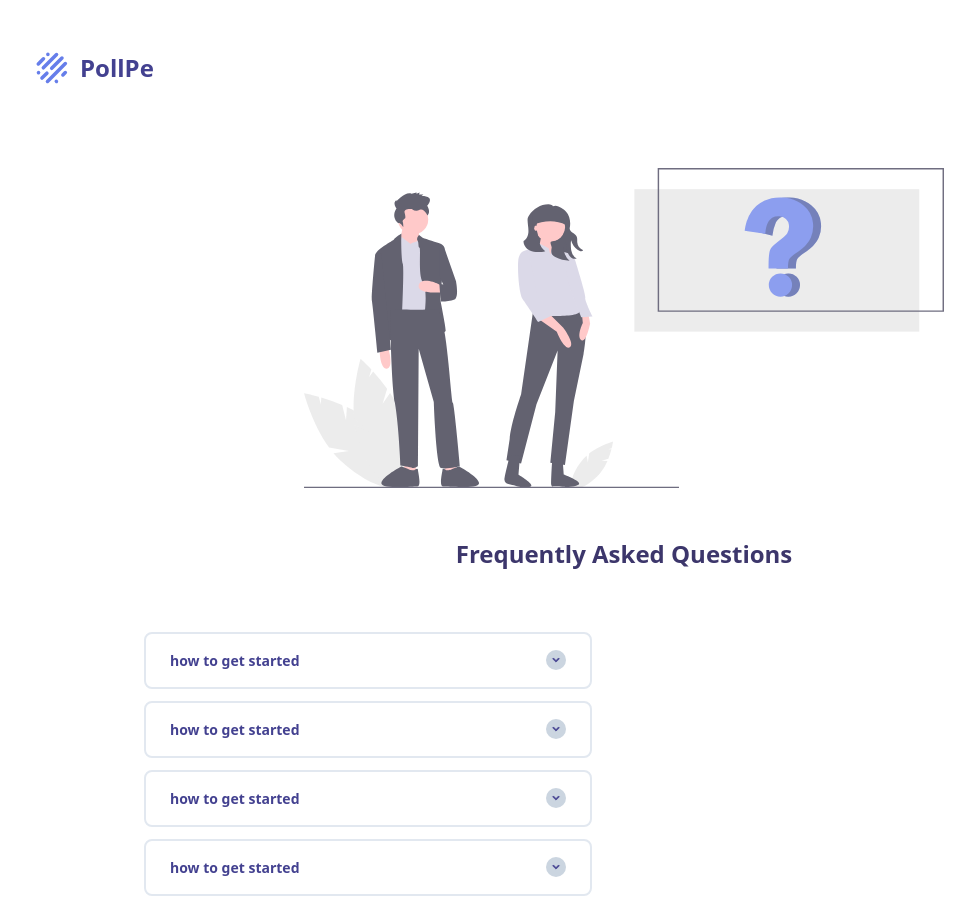
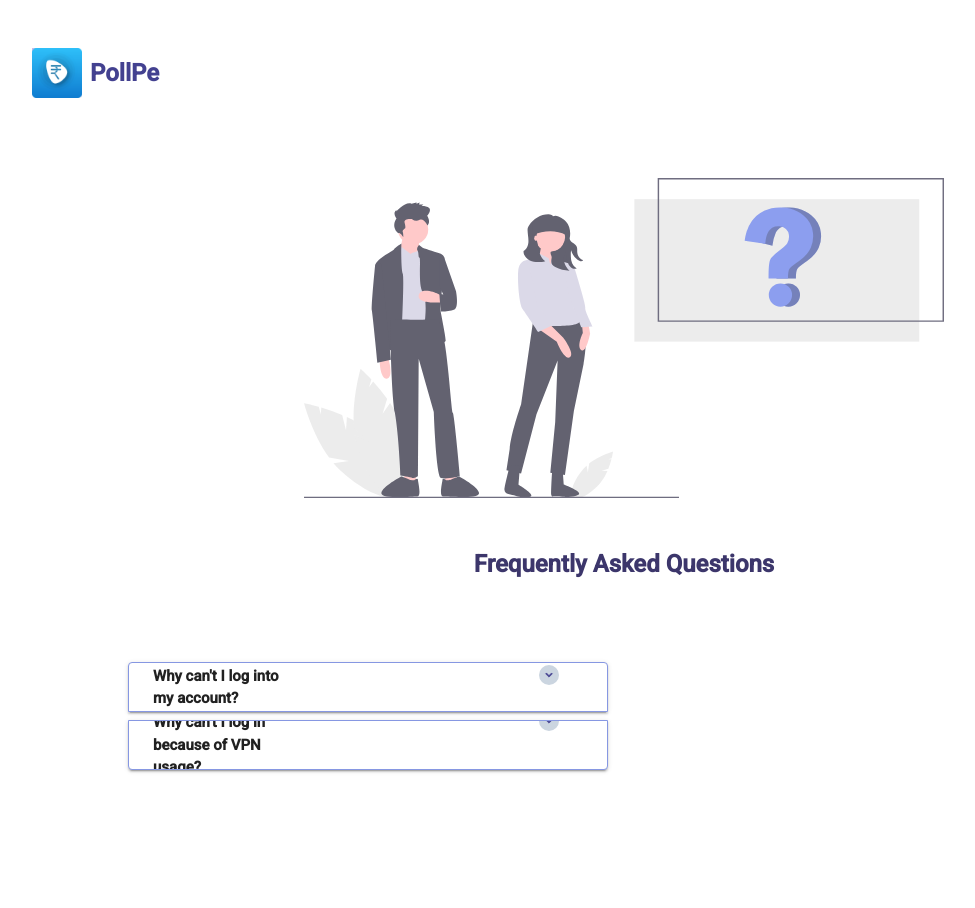
Before and after one commit to abhimaninnovations/faq-app, an Angular app: page /faq-app/ in a window 1280 px wide. Before the commit this address led to /. Shown: the whole page, without its empty margins (16-991 px from the left). After the commit the page ends 800 px from the top, so only its background shows below. Built offline with nearby package versions, Linux system fonts and the light colour scheme.

Commit message:
implemented exansion view in faq page

```diff
--- a/angular.json
+++ b/angular.json
@@ -24,6 +24,7 @@
               "src/assets"
             ],
             "styles": [
+              "./node_modules/@angular/material/prebuilt-themes/deeppurple-amber.css",
               "src/styles.css"
             ],
             "scripts": []
@@ -87,6 +88,7 @@
               "src/assets"
             ],
             "styles": [
+              "./node_modules/@angular/material/prebuilt-themes/deeppurple-amber.css",
               "src/styles.css"
             ],
             "scripts": []
--- a/package.json
+++ b/package.json
@@ -1,6 +1,7 @@
 {
   "name": "faq-page",
   "version": "0.0.0",
+  "baseHref": "/ng-test-deploy",
   "scripts": {
     "ng": "ng",
     "start": "ng serve",
@@ -12,10 +13,13 @@
   "private": true,
   "dependencies": {
     "@angular/animations": "~11.2.4",
+    "@angular/cdk": "^11.2.4",
     "@angular/common": "~11.2.4",
     "@angular/compiler": "~11.2.4",
     "@angular/core": "~11.2.4",
+    "@angular/flex-layout": "^11.0.0-beta.33",
     "@angular/forms": "~11.2.4",
+    "@angular/material": "^11.2.4",
     "@angular/platform-browser": "~11.2.4",
     "@angular/platform-browser-dynamic": "~11.2.4",
     "@angular/router": "~11.2.4",
--- a/src/app/app.component.css
+++ b/src/app/app.component.css
@@ -0,0 +1,31 @@
+.mat-form-field + .mat-form-field {
+  margin-left: 8px;
+}
+mat-accordion {
+margin-left: 16px;
+margin-right: 16px;
+}
+mat-expansion-panel{
+  margin-left: 16px;
+  margin-right: 16px;
+  border: 1px solid #8697e2;
+  margin-top: 8px;
+}
+mat-panel-description{
+  float: right;
+    display: block;
+}
+.ng_image_toggle{
+  float: right;
+    display: block;
+}
+mat-panel-title{
+  font-weight: 700;
+}
+
+p{
+  font-weight: 400;
+  font-family: sans-serif;
+  white-space: pre-line;
+
+}
--- a/src/app/app.component.html
+++ b/src/app/app.component.html
@@ -4,16 +4,7 @@
                 <div class="py-12 bg-indigo-100 lg:bg-white flex justify-center lg:justify-start lg:px-12">
                     <div class="cursor-pointer flex items-center">
                         <div>
-                            <svg class="w-10 text-indigo-500" xmlns="http://www.w3.org/2000/svg" xmlns:xlink="http://www.w3.org/1999/xlink" version="1.1" id="Layer_1" x="0px" y="0px" viewBox="0 0 225 225" style="enable-background:new 0 0 225 225;" xml:space="preserve">
-                                <style type="text/css">
-                                    .st0{fill:none;stroke:currentColor;stroke-width:20;stroke-linecap:round;stroke-miterlimit:3;}
-                                </style>
-                                <g transform="matrix( 1, 0, 0, 1, 0,0) ">
-                                <g>
-                                <path id="Layer0_0_1_STROKES" class="st0" d="M173.8,151.5l13.6-13.6 M35.4,89.9l29.1-29 M89.4,34.9v1 M137.4,187.9l-0.6-0.4     M36.6,138.7l0.2-0.2 M56.1,169.1l27.7-27.6 M63.8,111.5l74.3-74.4 M87.1,188.1L187.6,87.6 M110.8,114.5l57.8-57.8"/>
-                                </g>
-                                </g>
-                            </svg>
+                           <img src="../assets/logo.png" width="50" height="50" alt="">
                         </div>
                         <div class="text-2xl text-indigo-800 ml-2 font-semibold">PollPe</div>
                     </div>
@@ -70,13 +61,14 @@
                     <div class="mx-auto text-center px-4 mt-12 text-2xl text-indigo-900 font-semibold">Frequently Asked Questions</div>
                     <dl class="mt-12 mx-auto max-w-screen-sm lg:max-w-screen-lg flex flex-col lg:flex-row lg:flex-wrap">
                         <div class="lg:w-1/2 content-center">
-                            <div class="question-and-answer select-none cursor-pointer border-2 mx-8 my-3 px-6 py-4 rounded-lg text-sm group" *ngFor = "let f of faq">
-                                <dt class="question" (change)="show = !show" >
-                                    <div class="flex justify-between">
-                                        <div class="text-indigo-800 font-semibold">
-                                        {{f.question}}
-                                        </div>
-                                        <div>
+                            <mat-accordion>
+                            <mat-expansion-panel hideToggle  *ngFor = "let f of faq">
+                              <mat-expansion-panel-header>
+                                <mat-panel-title>
+                                 {{ f.question}}
+                                </mat-panel-title>
+                                <mat-panel-description>
+                                  <div class="ng_image_toggle">
                                     <svg fill=currentColor class="question-chevron group-hover:bg-gray-500 h-5 block text-indigo-800 bg-gray-400 rounded-full p-1" viewBox="0 0 20 20" version="1.1" xmlns="http://www.w3.org/2000/svg" xmlns:xlink="http://www.w3.org/1999/xlink">
                                         <g stroke="currentColor" stroke-width="1" fill=currentColor fill-rule="evenodd">
                                         <g>
@@ -92,12 +84,11 @@
                                         </g>
                                     </svg>
                                 </div>
-                                    </div>
-                                </dt>
-                                <dd *ngIf="show" class="answer hidden mt-2 leading-snug text-gray-700">
-                                   {{f.answer}}
-                                </dd>
-                            </div>
+                                </mat-panel-description>
+                              </mat-expansion-panel-header>
+                              <p>{{ f.answer }}</p>
+                            </mat-expansion-panel>
+                          </mat-accordion>
                         </div>
 
                     </dl>
@@ -106,7 +97,4 @@
         </div>
 
 
-
-
-
 <router-outlet></router-outlet>
--- a/src/app/app.component.ts
+++ b/src/app/app.component.ts
@@ -10,26 +10,26 @@ export class AppComponent {
   faq: any;
   isShown = false;
   show: boolean = false;
+  panelOpenState = false;
+
+
   ngOnInit(){
     var faq = [{
-      question: "how to get started",
-      answer: "hey get strtaed"
+      question:  "Why can't I log into my account?",
+      answer: "It may be due to following reasons: \n"+
+                 " 1.User Account is blocked or ban.\n"+
+                 "2.Invalid Credentials \n"+
+                 "3.Other session is being active in another device."
     },
     {
-      question: "how to get started",
-      answer: "hey get strtaed"
+      question: "Why can't I log in because of VPN usage?",
+      answer: "The use of VPN is forbidden, because otherwise unsuitable polls for you would be displayed. For this reason a login with VPN is not possible. Disconnect your VPN connection in order to use the app."
     },
-    {
-      question: "how to get started",
-      answer: "hey get strtaed"
-    },
-    {
-      question: "how to get started",
-      answer: "hey get strtaed"
-    }];
+   ];
 
     this.faq = faq;
   }
+
 
   showFaq(){
 
--- a/src/app/app.module.ts
+++ b/src/app/app.module.ts
@@ -1,8 +1,10 @@
 import { NgModule } from '@angular/core';
 import { BrowserModule } from '@angular/platform-browser';
+import {MatExpansionModule} from '@angular/material/expansion';
 
 import { AppRoutingModule } from './app-routing.module';
 import { AppComponent } from './app.component';
+import { BrowserAnimationsModule } from '@angular/platform-browser/animations';
 
 @NgModule({
   declarations: [
@@ -10,7 +12,9 @@ import { AppComponent } from './app.component';
   ],
   imports: [
     BrowserModule,
-    AppRoutingModule
+    MatExpansionModule,
+    AppRoutingModule,
+    BrowserAnimationsModule
   ],
   providers: [],
   bootstrap: [AppComponent]
--- a/src/index.html
+++ b/src/index.html
@@ -3,10 +3,13 @@
 <head>
   <meta charset="utf-8">
   <title>FaqPage</title>
-  <base href="/">
+  <base href="/faq-app">
   <meta name="viewport" content="width=device-width, initial-scale=1">
   <link rel="icon" type="image/x-icon" href="favicon.ico">
   <link rel="stylesheet" href="https://cdnjs.cloudflare.com/ajax/libs/tailwindcss/1.2.0/tailwind.min.css">
+  <link rel="preconnect" href="https://fonts.gstatic.com">
+  <link href="https://fonts.googleapis.com/css2?family=Roboto:wght@300;400;500&display=swap" rel="stylesheet">
+  <link href="https://fonts.googleapis.com/icon?family=Material+Icons" rel="stylesheet">
 </head>
 <body>
   <app-root></app-root>
--- a/src/styles.css
+++ b/src/styles.css
@@ -1 +1,4 @@
 /* You can add global styles to this file, and also import other style files */
+
+html, body { height: 100%; }
+body { margin: 0; font-family: Roboto, "Helvetica Neue", sans-serif; }
```
Also changed, not shown: src/app/models/faq.ts (+17 -0 lines), src/assets/logo.png (added), 1 other file (tests, documents, lock files or other folders). Lines whose indentation alone changed are shown as unchanged.
